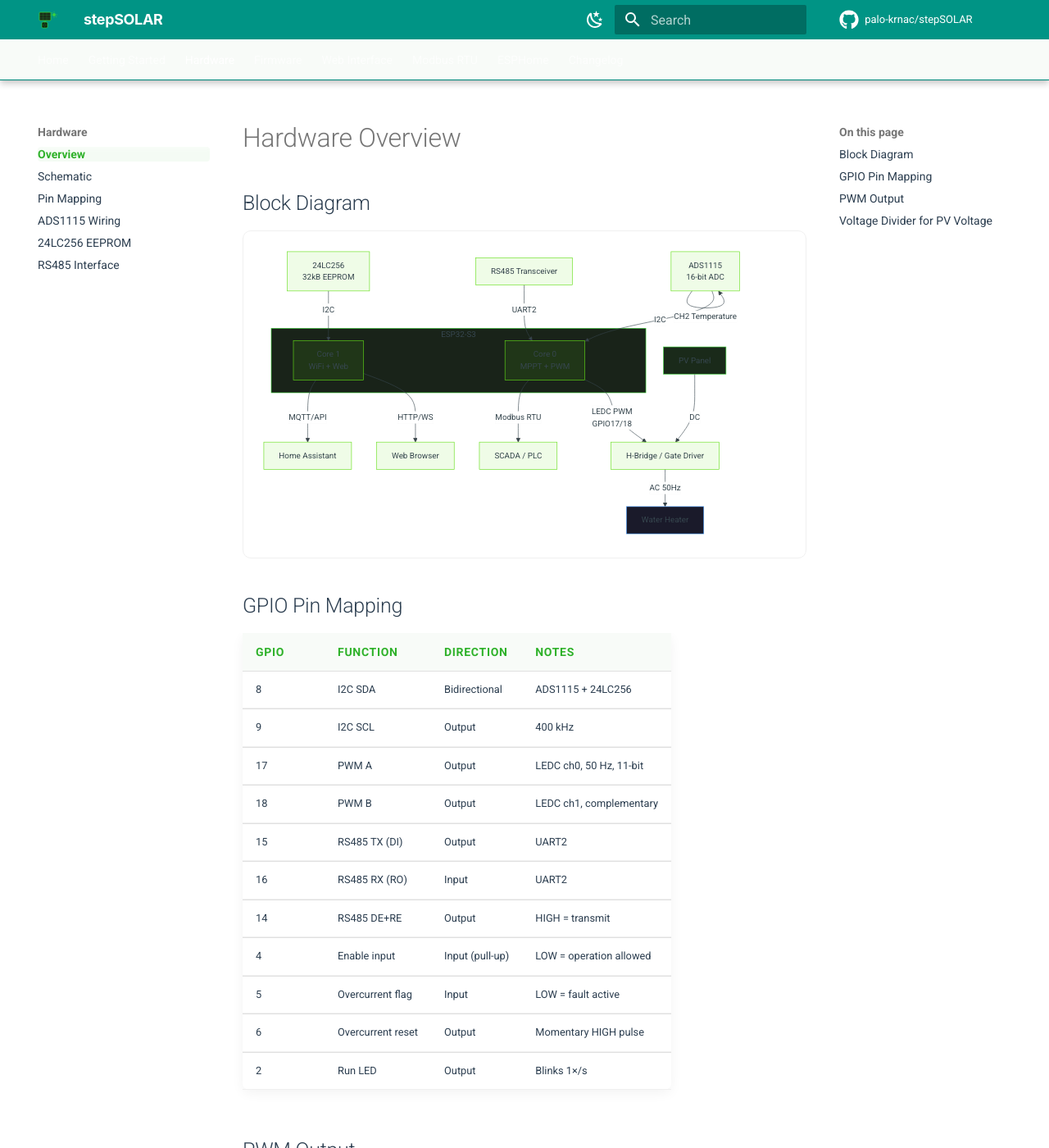
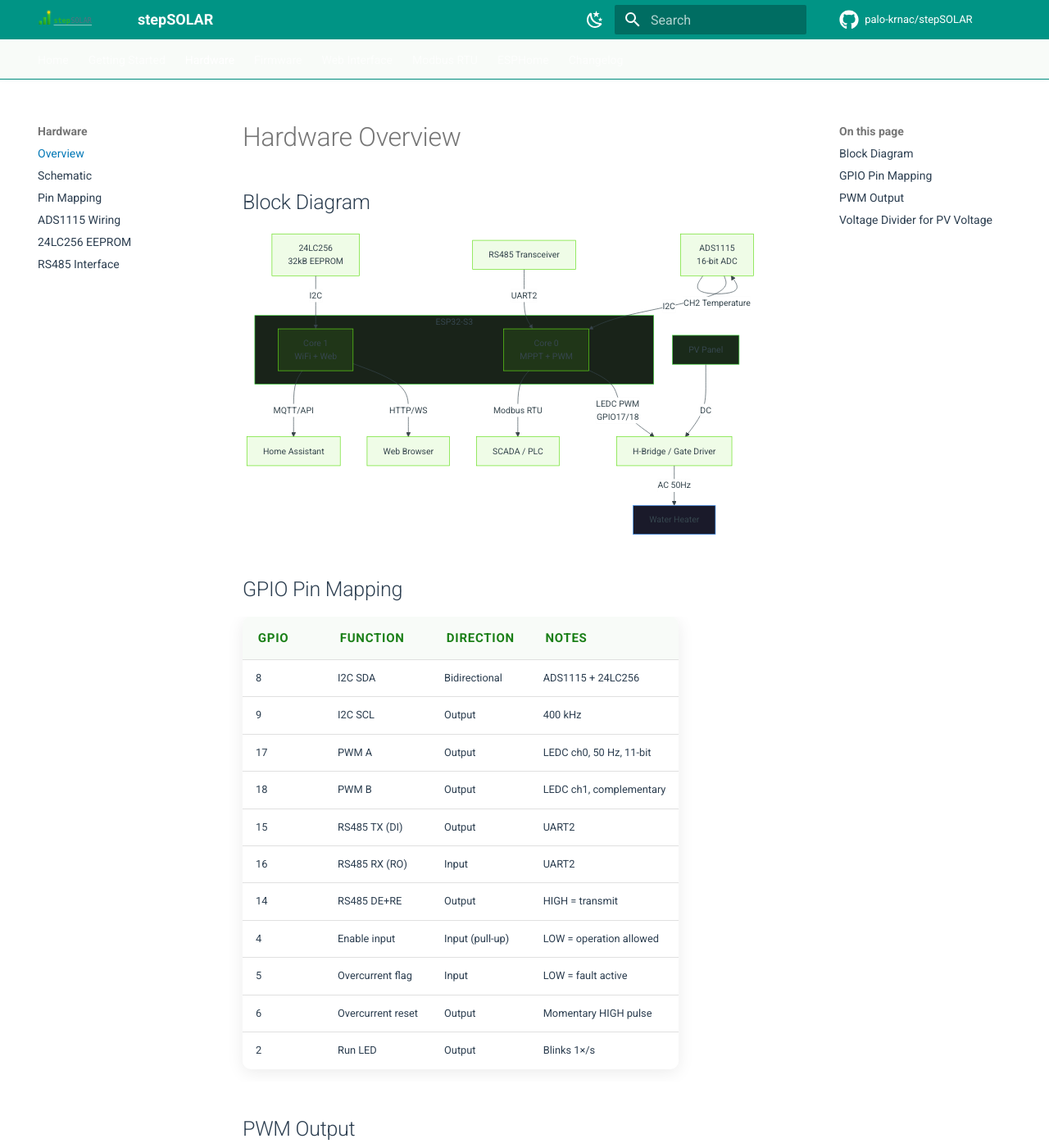
Before and after one commit to palo-krnac/stepsolar_docs, an MkDocs documentation site: the page built from docs/hardware/overview.md, in a window 1280 px wide and 1400 px high. Shown: the whole window at 82% size. Built offline with MkDocs 1.6.1 and Material for MkDocs 9.7.7, drawn with Linux system fonts in a browser that asks for light colours; comment, search, counter and statistics services are not loaded.

```diff
--- a/docs/stylesheets/extra.css
+++ b/docs/stylesheets/extra.css
@@ -1,119 +1,159 @@
 /* ============================================================
-   stepSOLAR — Clean & Modern Theme
+   stepSOLAR — Opravená, vysoko kontrastná téma
    ============================================================ */
 
 :root {
-  --brand-green: #2eb129;
+  /* NOVÁ: Stmavená, lepšie čitateľná zelená */
+  --brand-green: #1a7f17;
+  /* NOVÁ: Jasnejšia zelená pre Dark Mode, aby bola viditeľná */
+  --brand-green-dark: #45D141;
+
   --brand-blue:  #0077b6;
   --light-bg:    #f8fbf8;
+  --hero-text:   #2c3e50;
 }
 
-/* ── Globálne nastavenia ────────────────────────────── */
+/* ── Globálne nastavenia & Svetlá téma (Čitateľnosť) ─── */
 [data-md-color-scheme="default"] {
   --md-default-bg-color:      #ffffff;
-  --md-default-fg-color:      #2c3e50;
+  --md-default-fg-color:      #2c3e50; /* Tmavosivá pre text, nie čierna */
   --md-header-bg-color:       #ffffff;
   --md-header-fg-color:       var(--brand-green);
   --md-code-bg-color:         #f1f3f5;
   --md-typeset-a-color:       var(--brand-blue);
+  --hero-gradient: radial-gradient(circle at center, rgba(26, 127, 23, 0.04) 0%, transparent 70%);
 }
 
-/* ── Header & Typografia ────────────────────────────── */
-.md-header {
-  border-bottom: 1px solid rgba(0,0,0,0.06);
+/* ── Tmavá téma (Dark Mode) - "Slate" ───────────────── */
+[data-md-color-scheme="slate"] {
+  --md-default-bg-color:      #0f1710; /* Tmavozelený nádych čiernej */
+  --md-header-bg-color:       #0a0f0a;
+  --md-header-fg-color:       var(--brand-green-dark); /* Použijeme jasnejšiu zelenú */
+  --hero-text:                #d8edd8;
+  --hero-gradient: radial-gradient(circle at center, rgba(69, 209, 65, 0.08) 0%, transparent 70%);
 }
 
-.md-header__title {
-  font-family: 'Inter', system-ui, sans-serif;
-  font-weight: 700;
-  letter-spacing: -0.02em;
+/* ── Hero Section Styling ──────────────────────────── */
+.hero {
+  padding: 4rem 1rem;
+  text-align: center;
+  background: var(--hero-gradient);
+  margin: -1.5rem -0.8rem 2rem -0.8rem;
+  border-bottom: 1px solid rgba(26, 127, 23, 0.08);
 }
 
-/* ── Navigácia (Tabs & Sidebar) ──────────────────────── */
-.md-tabs {
-  background-color: var(--light-bg);
-  border-bottom: 1px solid #eef2ee;
+.hero-title {
+  font-family: 'Inter', 'JetBrains Mono', sans-serif;
+  font-size: 4rem !important;
+  font-weight: 900 !important;
+  color: var(--brand-green) !important; /* Použije stmavenú zelenú */
+  margin-bottom: 0.5rem !important;
+  letter-spacing: -0.04em !important;
+  line-height: 1 !important;
+  border: none !important;
 }
 
-.md-tabs__link--active,
-.md-tabs__link:hover {
-  color: var(--brand-green) !important;
-  opacity: 1;
+[data-md-color-scheme="slate"] .hero-title {
+  color: var(--brand-green-dark) !important; /* V Dark Mode jasná */
 }
 
-.md-nav__link--active {
-  color: var(--brand-green) !important;
-  font-weight: 700;
-  background-color: rgba(46, 177, 41, 0.05);
-  border-radius: 4px;
+.hero-sub {
+  font-size: 1.3rem !important;
+  color: var(--hero-text);
+  max-width: 750px;
+  margin: 0 auto 2.5rem auto !important;
+  line-height: 1.5;
+  font-weight: 400;
 }
 
-/* ── Tabuľky (Modbus & Pins) ────────────────────────── */
-/* Moderný "card" vzhľad pre tabuľky */
+.hero-badges {
+  display: flex;
+  justify-content: center;
+  flex-wrap: wrap;
+  gap: 12px;
+  margin-bottom: 2.5rem;
+}
+
+/* ── Tlačidlá (Buttons) ────────────────────────────── */
+.md-typeset .md-button {
+  border-radius: 8px;
+  padding: 0.6rem 1.6rem;
+  font-weight: 700;
+  transition: all 0.25s cubic-bezier(0.4, 0, 0.2, 1);
+  border-width: 2px;
+}
+
+.md-typeset .md-button--primary {
+  background-color: var(--brand-green);
+  border-color: var(--brand-green);
+  color: #fff !important;
+}
+
+[data-md-color-scheme="slate"] .md-typeset .md-button--primary {
+  background-color: var(--brand-green-dark);
+  border-color: var(--brand-green-dark);
+  color: #000 !important; /* Čierny text na jasnej zelenej */
+}
+
+.md-typeset .md-button--primary:hover {
+  background-color: transparent;
+  color: var(--brand-green) !important;
+  transform: translateY(-2px);
+  box-shadow: 0 4px 12px rgba(26, 127, 23, 0.2);
+}
+
+[data-md-color-scheme="slate"] .md-typeset .md-button--primary:hover {
+  color: var(--brand-green-dark) !important;
+  box-shadow: 0 4px 12px rgba(69, 209, 65, 0.3);
+}
+
+/* ── Tabuľky & Registre ────────────────────────────── */
 .md-typeset table:not([class]) {
   border: 0;
-  box-shadow: 0 4px 15px rgba(0,0,0,0.05);
-  border-radius: 8px;
-  display: table;
-  width: 100%;
+  box-shadow: 0 4px 20px rgba(0,0,0,0.08);
+  border-radius: 10px;
+  overflow: hidden;
 }
 
 .md-typeset table:not([class]) th {
   background-color: var(--light-bg);
-  color: var(--brand-green);
+  color: var(--brand-green); /* Stmavená zelená pre nadpisy */
   text-transform: uppercase;
-  font-size: 0.7rem;
+  font-size: 0.75rem;
+  letter-spacing: 0.05em;
   font-weight: 700;
-  letter-spacing: 0.05em;
-  padding: 12px 16px;
 }
 
-.md-typeset table:not([class]) td {
-  padding: 12px 16px;
-  border-bottom: 1px solid #f0f0f0;
+[data-md-color-scheme="slate"] .md-typeset table:not([class]) th {
+  background-color: #1a261b;
+  color: var(--brand-green-dark); /* Jasná zelená v Dark Mode */
 }
 
-/* Zvýraznenie registrov a adries */
 .reg-addr {
-  font-family: 'JetBrains Mono', 'Fira Code', monospace;
-  background: #eef2ee;
-  padding: 2px 6px;
-  border-radius: 4px;
+  font-family: 'JetBrains Mono', monospace;
+  background: rgba(0, 119, 182, 0.1);
+  padding: 3px 8px;
+  border-radius: 5px;
   color: var(--brand-blue);
-  font-weight: 600;
-  font-size: 0.85em;
+  font-weight: 700;
 }
 
-/* ── Admonitions (Upozornenia) ─────────────────────── */
-.md-typeset .admonition {
-  border-radius: 8px;
-  border-left-width: 4px;
-  box-shadow: 0 2px 10px rgba(0,0,0,0.03);
+/* ── Ostatné detaily ───────────────────────────────── */
+.md-header {
+  border-bottom: 1px solid rgba(0,0,0,0.05);
+  box-shadow: 0 2px 10px rgba(0,0,0,0.02);
 }
 
-/* ── Mermaid diagramy ───────────────────────────────── */
-.mermaid {
-  background: #ffffff;
-  padding: 20px;
-  border-radius: 10px;
-  border: 1px solid #f0f0f0;
-  margin: 1em 0;
-}
-
-/* ── Footer ─────────────────────────────────────────── */
-.md-footer {
+.md-tabs {
   background-color: var(--light-bg);
 }
 
-.md-copyright {
-  font-size: 0.75rem;
-  color: #7f8c8d;
+[data-md-color-scheme="slate"] .md-tabs {
+  background-color: #0a0f0a;
 }
 
-/* ── Mobile Optimization ─────────────────────────────── */
-@media screen and (max-width: 60em) {
-  .md-nav--primary .md-nav__title {
-    background-color: var(--brand-green);
-    color: white;
-  }
+/* Responzivita pre mobily */
+@media screen and (max-width: 45em) {
+  .hero-title { font-size: 2.5rem !important; }
+  .hero-sub { font-size: 1.1rem !important; }
 }
--- a/mkdocs.yml
+++ b/mkdocs.yml
@@ -11,8 +11,8 @@ copyright: "&copy; 2024 Palo Krnac — stepSOLAR"
 theme:
   name: material
   language: en
-  logo: assets/logo.svg
-  favicon: assets/favicon.png
+  logo: assets/stepSOLAR.svg
+  favicon: assets/stepSOLAR_favicon.png
 
   palette:
     # Svetlá téma (východzia)
```
Also changed, not shown: docs/index.md (+60 -55 lines), docs/assets/logo.svg (deleted), docs/assets/stepSOLAR.svg (added), docs/assets/stepSOLAR_favicon.svg (added).
